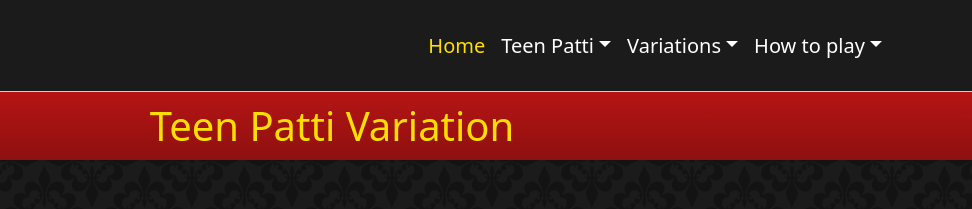
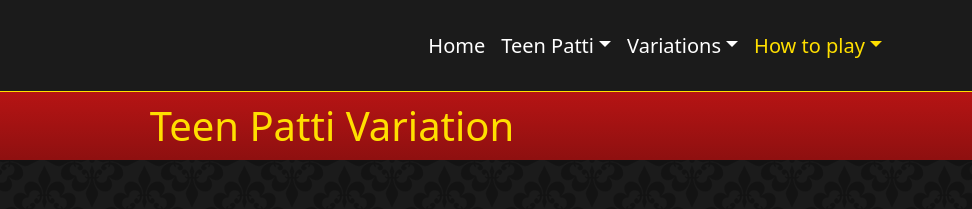
Before and after one commit to pareeklokesh/teenpatti, a plain HTML site: page teen-patti-variation.html in a window 1280 px wide. Shown: the top 209 px of the page, 308-1280 px from the left. Drawn offline with Linux system fonts and the light colour scheme.

Commit message:
Add files via upload

```diff
--- a/teen-patti-variation.html
+++ b/teen-patti-variation.html
@@ -52,7 +52,7 @@
 
     <div class="collapse navbar-collapse" id="navbarNavAltMarkup">
       <ul class="navbar-nav align-items-center">
-        <li class="nav-item"><a class="nav-link active" href="index.html"> Home</a></li>
+        <li class="nav-item"><a class="nav-link" href="index.html"> Home</a></li>
         <li class="nav-item dropdown">
           <a class="nav-link dropdown-toggle" href="#" id="navbarDropdown" role="button" data-bs-toggle="dropdown" aria-expanded="false">Teen Patti</a>
           <ul class="dropdown-menu" aria-labelledby="navbarDropdown">
@@ -76,7 +76,7 @@
           </ul>
         </li>
         <li class="nav-item dropdown">
-          <a class="nav-link dropdown-toggle" href="#" id="howtoplay" role="button" data-bs-toggle="dropdown" aria-expanded="false">How to play</a>
+          <a class="nav-link dropdown-toggle active" href="#" id="howtoplay" role="button" data-bs-toggle="dropdown" aria-expanded="false">How to play</a>
           <ul class="dropdown-menu" aria-labelledby="howtoplay">
             <li><a class="dropdown-item" href="teenpatti.html">Teen Patti</a></li>
             <li><a class="dropdown-item" href="teen-patti-variation.html">Teen Patti Variation</a></li>
```
Also changed, not shown: teenpatti.html (+2 -2 lines).
